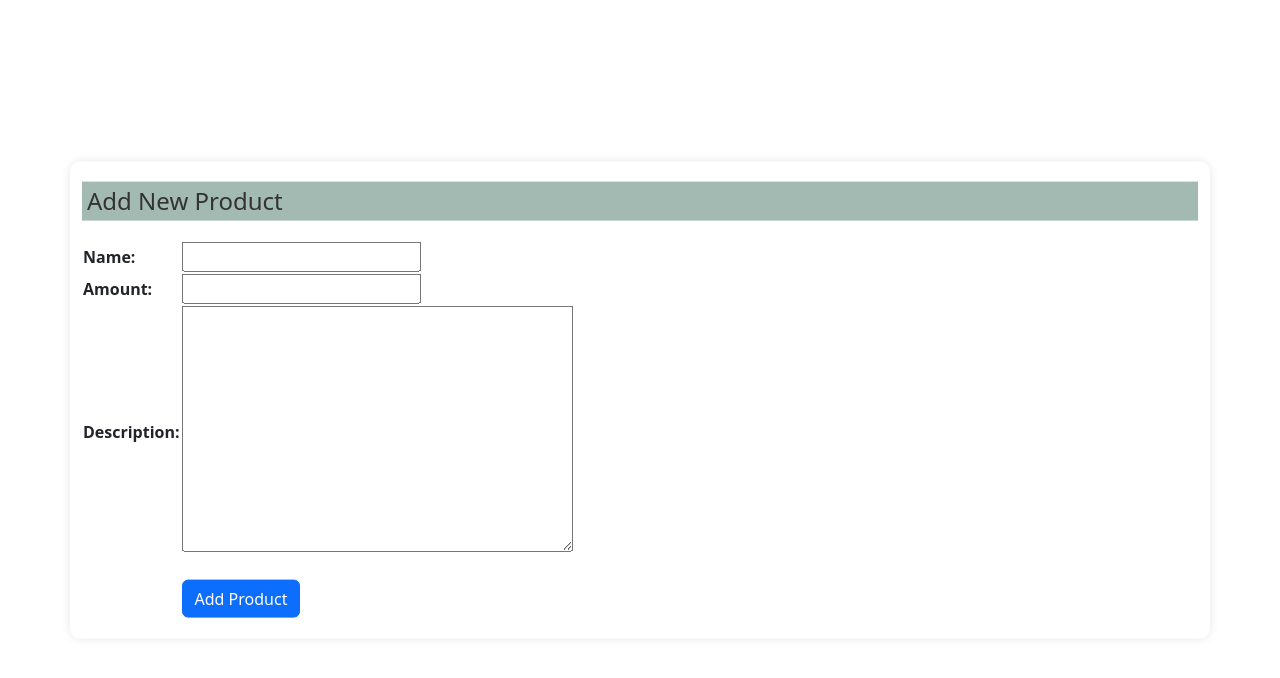
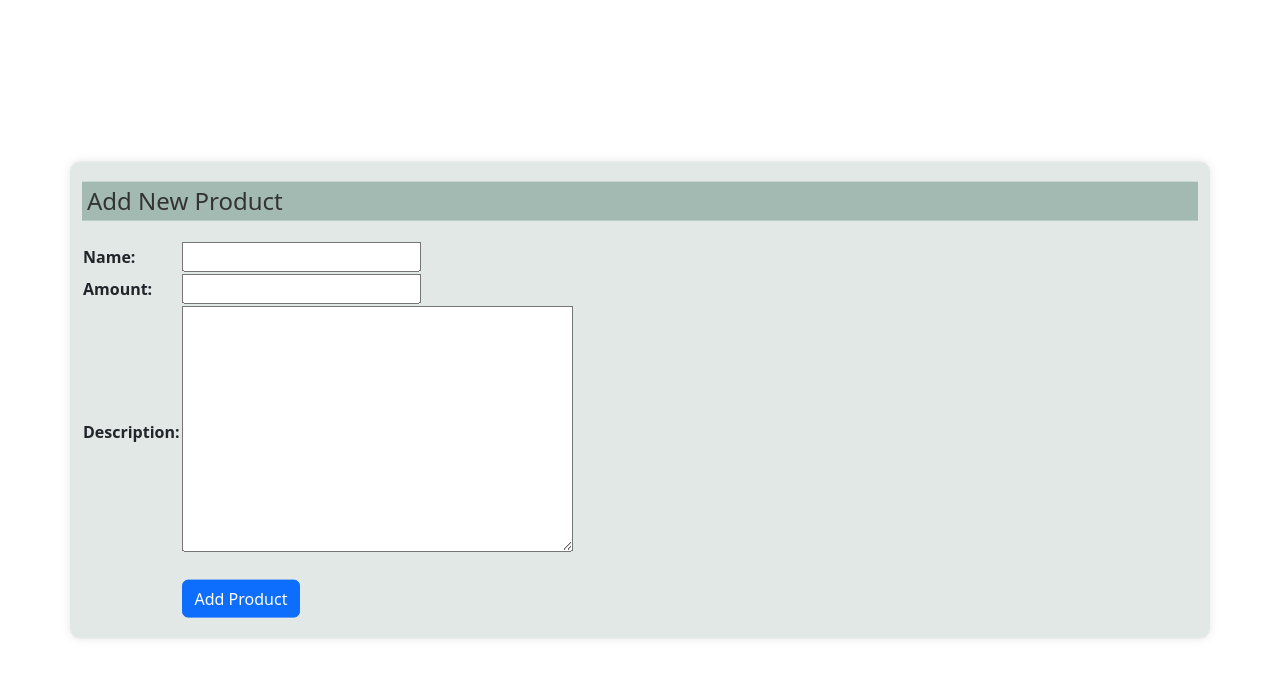
Before and after one commit to eilalleinat/Tugas_2, a Django app: page /create-item in a window 1280 px wide. Shown: the top 678 px of the page. Run offline with Django 4.2, Linux system fonts and the light colour scheme.

Commit message:
another edit

```diff
--- a/templates/base.html
+++ b/templates/base.html
@@ -20,7 +20,7 @@
                 max-width: 1000px;
                 margin: 0 auto;
                 padding: 20px;
-                background-color: #fff;
+                background-color: #e2e8e6;
                 box-shadow: 0 0 10px rgba(0, 0, 0, 0.1);
             }
 
```
